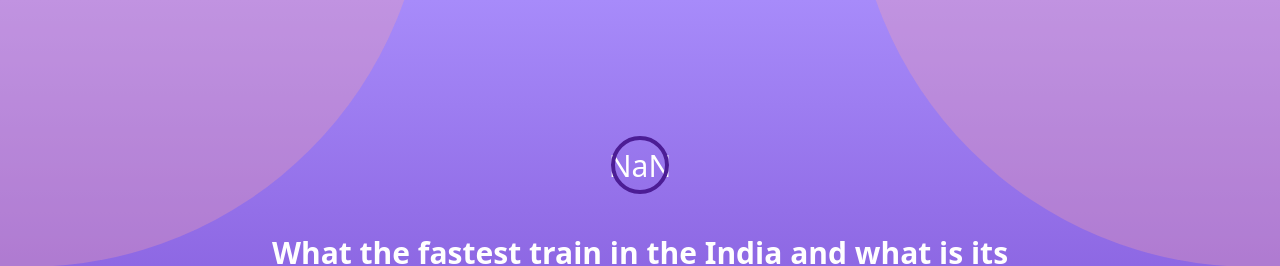
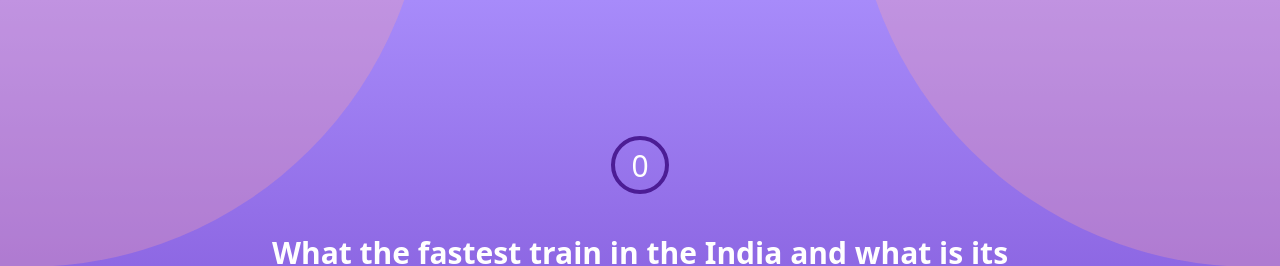
Before and after one commit to lekhit/playing, a Next.js app: page /question in a window 1280 px wide. Shown: the top 266 px of the page. Built offline with nearby package versions, Linux system fonts and the light colour scheme; no server answers.

Commit message:
push to repl

```diff
--- a/components/Acc.jsx
+++ b/components/Acc.jsx
@@ -22,7 +22,7 @@ export default function Acc(props){
           <Typography>
             {props.question.question}
           </Typography>
-          <Button onClick={()=>{props.emitter(JSON.stringify(props.question))}} >start</Button>
+          <Button onClick={()=>{props.emitter(props.question)}} >start</Button>
         </AccordionDetails>
       </Accordion>
     </div>
--- a/components/Question.js
+++ b/components/Question.js
@@ -1,25 +1,101 @@
 import { useEffect, useState } from "react";
+import { useTimer } from 'react-timer-hook';
 
+
+  //const time = new Date();
+  //time.setSeconds(time.getSeconds() + 5);
 function Questions(props) {
-const [timer,setTimer]=useState(15);
+const[selected,setSelected]=useState(-1);
+const [colors,setColors]=useState(["bg-white","bg-white","bg-white","bg-white"]);
+const [isOver,setOver]=useState(false);
+
+const handleClick=(e)=>{
+  if(isOver) return
+setColors((colors)=>{if(selected===-1) return colors; colors[selected]="bg-white";colors[e.target.id]="bg-amber-300";
+return colors;
+})
+setSelected(e.target.id);
+
+//console.log(e.target.id,colors)
+}
+
+const resetStates=()=>{
+  setColors(["bg-white","bg-white","bg-white","bg-white"])
+  setSelected(-1)
+  setOver(false);
+}
+
+function MyTimer({ expiryTimestamp }) {
+  const {
+    seconds,
+    minutes,
+    hours,
+    days,
+    isRunning,
+    start,
+    pause,
+    resume,
+    restart,
+  } = useTimer({ expiryTimestamp, onExpire:() => {
+    console.log('fineshed')
+setOver(true);
+  }});
+
+
+  return (
+    <div>
+      <div className='bg-transparent flex mt-2 m-4 justify-center items-center w-[50px] h-[50px] rounded-full outline outline-4 outline-violet-900'>
+            <span className='text-white text-[30px]'>{seconds}</span>
+        </div>
+
+</div>
+  );
+}
+// useEffect(()=>(console.log(selected)),[selected])
 useEffect(()=>{
-    if(timer>0)
-    setInterval((timer)=>{setTimer(timer-1)},1000)
-})
+  console.log("question updated")
+  resetStates();
+},[props.question.question]);
+
+useEffect(()=>{
+if(isOver){
+  (async () => {
+    const rawResponse = await fetch('/api/send_answer', {
+      method: 'POST',
+      headers: {
+        'Accept': 'application/json',
+        'Content-Type': 'application/json'
+      },
+      body: JSON.stringify({number:props.question.number,user:props.user,selection:selected})
+    });
+    const content = await rawResponse.json();
+    // const answer=await content.answer;
+    // ( (colors)=>{
+    //   if(selected!=-1)
+    //   colors[selected]="bg-red-400"
+    //   colors[answer]="bg-green-400"
+    //   setColors(colors)
+    // })(colors);
+
+
+    //console.log(content);
+  })(colors);
+
+}
+},[isOver,colors,selected])
+
   return <div className="relative rounded-xl sm:p-8 p-2 md:h-[600px] md:w-[900px] h-full w-[300px] sm:h-[600px] sm:w-[400px]">
       <div className='flex justify-center'>
-          <div className='bg-transparent flex mt-2 m-4 justify-center items-center w-[50px] h-[50px] rounded-full outline outline-4 outline-violet-900'>
-              <span className='text-white text-[30px]'>{timer}</span>
-          </div>
+      <MyTimer expiryTimestamp={new Date(props.question.time)} />
       </div>
       <div className="mt-6">
           <h1 className='text-white font-bold sm:text-[30px] text-[20px] text-center'>{props.question.question}</h1>
           <div className='text-center text-[20px] text-violet-500 content-center mt-8 flex flex-wrap justify-around'>
-              <div className='bg-white p-1 md:p-2 w-[250px] md:m-4 m-3  rounded-md'>{props.question.options[0]}</div>
-              <div className='bg-white  p-1 md:p-2 w-[250px] md:m-4 m-3 rounded-md'>{props.question.options[1]}</div>
-              <div className='bg-white  p-1 md:p-2 w-[250px] md:m-4 m-3 rounded-md'>{props.question.options[2]}</div>
-              <div className='bg-white  p-1 md:p-2 w-[250px] md:m-4 m-3 rounded-md'>{props.question.options[3]}</div>
-          </div>
+            {props.question.options.map((option,id)=>{
+              return (<div key={id}  onClick={handleClick} id={id} className={`${colors[id]}  p-1 md:p-2 w-[250px] md:m-4 m-3  rounded-md`}>{option}</div>
+              )
+            })}
+               </div>
       </div>
   </div>
 }
--- a/package.json
+++ b/package.json
@@ -18,6 +18,7 @@
     "next": "13.0.4",
     "react": "18.2.0",
     "react-dom": "18.2.0",
+    "react-timer-hook": "^3.0.5",
     "socket.io": "^4.5.3",
     "socket.io-client": "^4.5.3"
   },
--- a/pages/admin.js
+++ b/pages/admin.js
@@ -26,7 +26,11 @@ const socketInitializer = async () => {
 
 const emitter=(e)=>{
   console.log(e);
-    socket.emit('input-change',e);
+  const time = new Date();
+  time.setSeconds(time.getSeconds() + 5);
+  e.time=time
+  e.colors=["bg-white","bg-white","bg-white","bg-white"]
+    socket.emit('input-change',JSON.stringify( e));
 }
 
   const questions=[
--- /dev/null
+++ b/pages/api/send_answer.js
@@ -0,0 +1,8 @@
+// Next.js API route support: https://nextjs.org/docs/api-routes/introduction
+
+
+
+export default function handler(req, res) {
+
+  res.status(200).json({answer:1})
+}
--- a/pages/question.js
+++ b/pages/question.js
@@ -36,7 +36,7 @@ const onChangeHandler = (e) => {
 
         <div className="absolute h-screen bottom-2/3 opacity-30 right-screen sm:right-2/3 w-full sm:w-1/3 rounded-r-full bg-red-300"></div>
         <div className="absolute h-screen bottom-2/3 opacity-30 left-screen sm:left-2/3 w-full sm:w-1/3 rounded-l-full bg-red-300"></div>
-        <Questions question={Question}/>
+        <Questions question={Question} user="bahubali"/>
     </div>
 }
 
```
Also changed, not shown: 1 other file (tests, documents, lock files or other folders).
